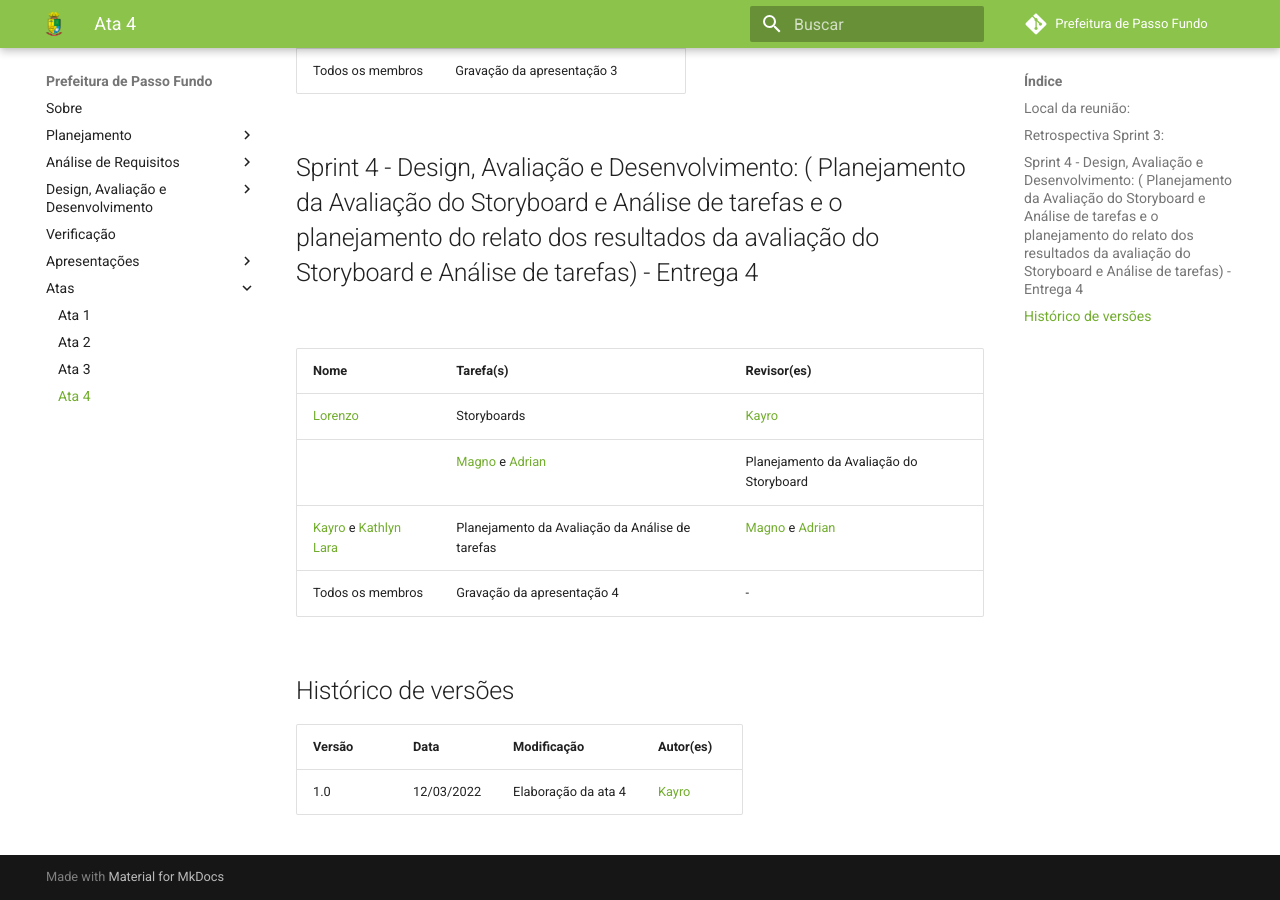
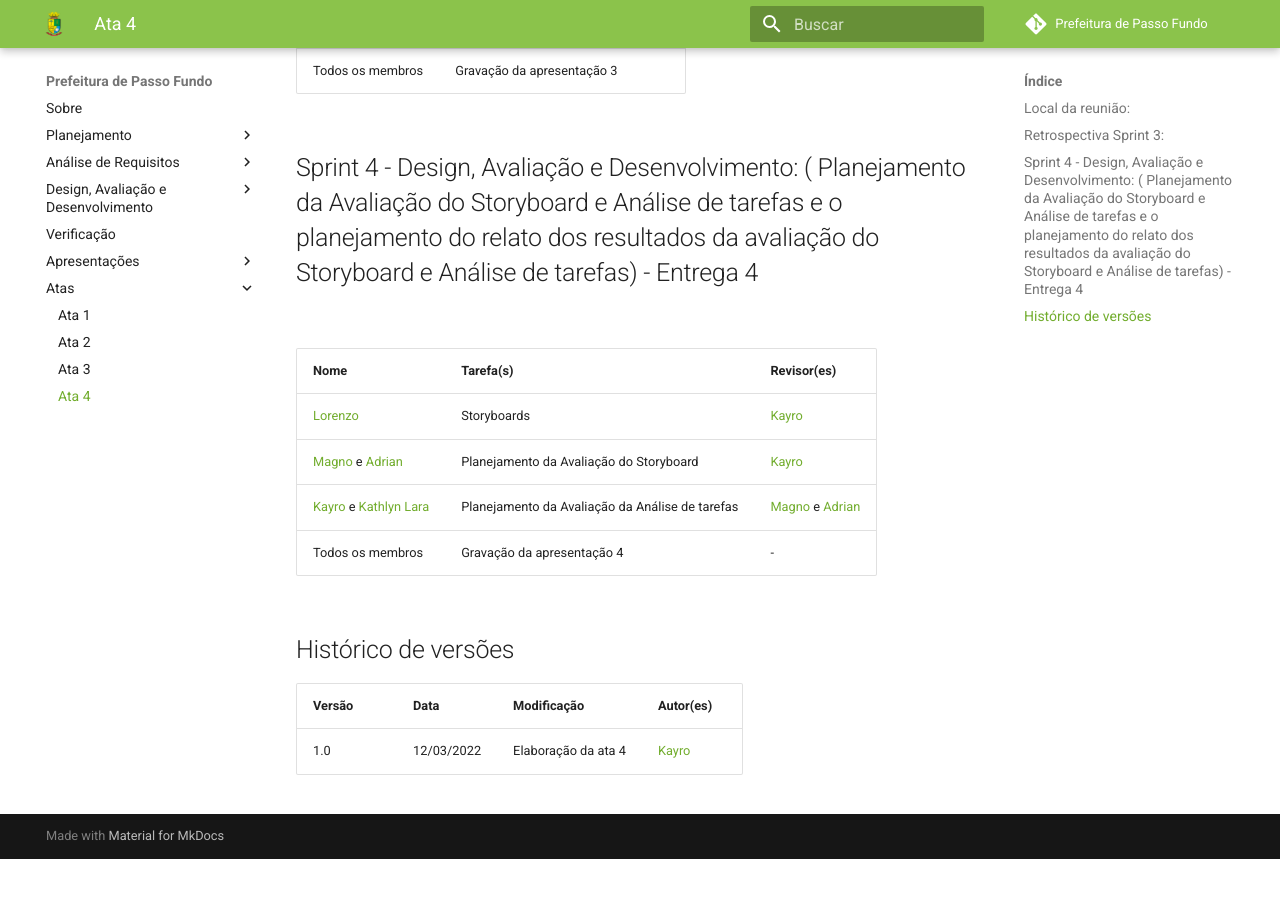
Before and after one commit to Interacao-Humano-Computador/2021.2-Prefeitura-de-Passo-Fundo, an MkDocs documentation site: the page built from docs/Atas/ata4.md, in a window 1280 px wide and 900 px high, scrolled down 572 px. Built offline with MkDocs 1.6.1 and Material for MkDocs 9.7.7, drawn with Linux system fonts in a browser that asks for light colours; comment, search, counter and statistics services are not loaded; after the commit the page ends 1431 px from its top, so only the background shows below that.

Commit message:
correção ata 4

```diff
--- a/docs/Atas/ata4.md
+++ b/docs/Atas/ata4.md
@@ -16,14 +16,15 @@ Todos os membros | Gravação da apresentação 3
 
 
 ## Sprint 4 - Design, Avaliação e Desenvolvimento: ( Planejamento da Avaliação do Storyboard e Análise de tarefas e o planejamento do relato dos resultados da avaliação do Storyboard e Análise de tarefas) - Entrega 4
+
 <br>
 
 Nome | Tarefa(s)| Revisor(es)
 ---------- | -------| -------
- [Lorenzo](https://github.com/lorenzo7377)| Storyboards|[Kayro](https://github.com/kayrocesar)
- |[Magno](https://github.com/magnluiz) e [Adrian](https://github.com/SwampTG) |   Planejamento da Avaliação do Storyboard|[Kayro](github.com/kayrocesar)
- [Kayro](https://github.com/kayrocesar) e [Kathlyn Lara](https://github.com/klmurussi)   |Planejamento da Avaliação da Análise de tarefas | [Magno](https://github.com/magnluiz) e [Adrian](https://github.com/SwampTG)
-Todos os membros | Gravação da apresentação 4|-
+ [Lorenzo](https://github.com/lorenzo7377) | Storyboards| [Kayro](https://github.com/kayrocesar)
+ [Magno](https://github.com/magnluiz) e [Adrian](https://github.com/SwampTG) |   Planejamento da Avaliação do Storyboard | [Kayro](github.com/kayrocesar) |
+ [Kayro](https://github.com/kayrocesar) e [Kathlyn Lara](https://github.com/klmurussi)| Planejamento da Avaliação da Análise de tarefas | [Magno](https://github.com/magnluiz) e [Adrian](https://github.com/SwampTG)  |
+ Todos os membros | Gravação da apresentação 4|-
 
 
 ## Histórico de versões
```
